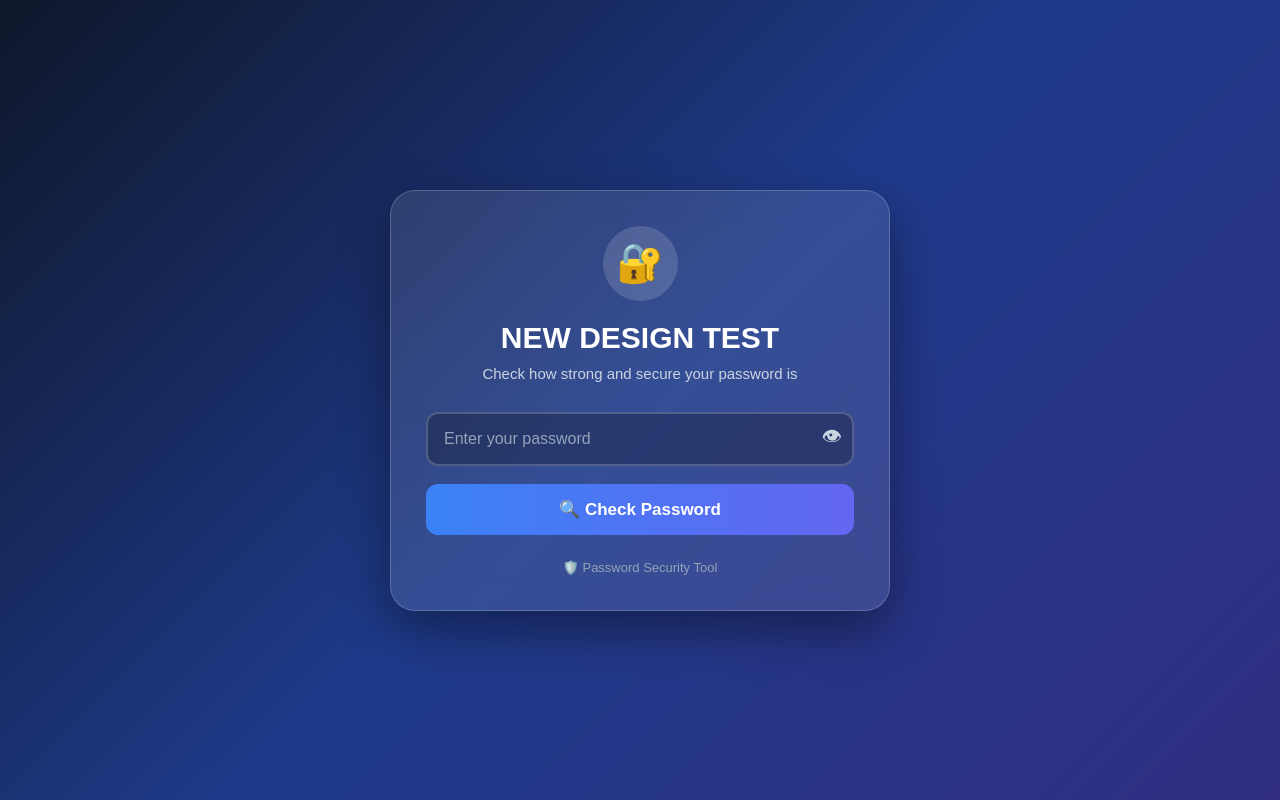
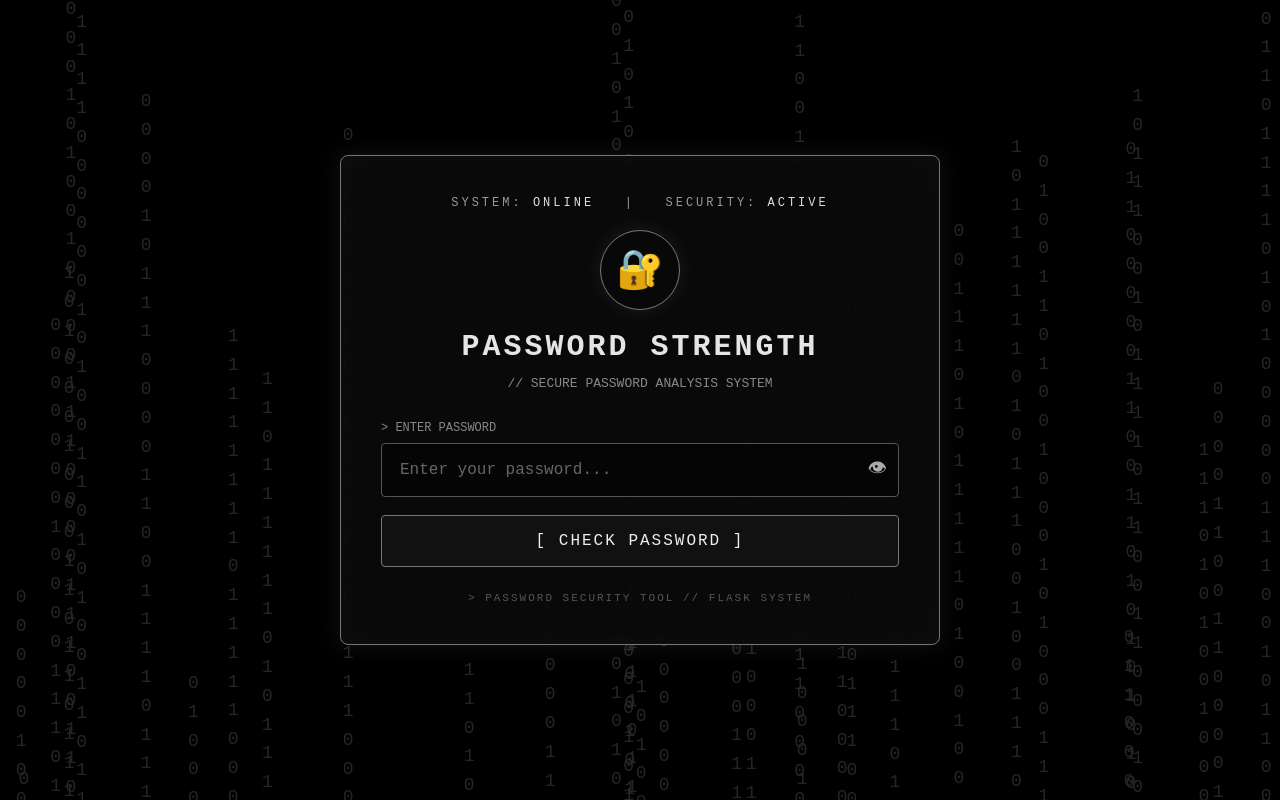
Before and after one commit to NaveenElixiar/password-strength-checker, a Flask app: page / in a window 1280 px wide. Run offline with Flask 3, Linux system fonts and the light colour scheme.

Commit message:
Update password checker interface

```diff
--- a/templates/index.html
+++ b/templates/index.html
@@ -4,7 +4,7 @@
 <meta charset="UTF-8">
 <meta name="viewport" content="width=device-width, initial-scale=1.0">
 
-    <title>NEW DESIGN TEST</title>
+<title>Password Strength Checker</title>
 
 <style>
 * {
@@ -15,74 +15,134 @@
 
 body {
     min-height: 100vh;
-            font-family: Arial, sans-serif;
-            background: linear-gradient(135deg, #0f172a, #1e3a8a, #312e81);
+    font-family: "Courier New", monospace;
+    background: #000;
+    color: #e5e5e5;
     display: flex;
     justify-content: center;
     align-items: center;
-            padding: 20px;
-            color: white;
+    padding: 25px;
+    overflow-x: hidden;
 }
 
+/* BINARY BACKGROUND */
+.binary-bg {
+    position: fixed;
+    inset: 0;
+    overflow: hidden;
+    z-index: -1;
+    opacity: 0.22;
+}
+
+.binary {
+    position: absolute;
+    top: -100px;
+    color: #aaa;
+    font-size: 18px;
+    line-height: 1.6;
+    white-space: pre;
+    animation: fall linear infinite;
+}
+
+@keyframes fall {
+    from {
+        transform: translateY(-100px);
+    }
+    to {
+        transform: translateY(110vh);
+    }
+}
+
+/* MAIN BOX */
 .container {
     width: 100%;
-            max-width: 500px;
-            background: rgba(255, 255, 255, 0.10);
-            backdrop-filter: blur(15px);
-            border: 1px solid rgba(255, 255, 255, 0.2);
-            border-radius: 25px;
-            padding: 35px;
-            box-shadow: 0 20px 50px rgba(0, 0, 0, 0.4);
+    max-width: 600px;
+    background: rgba(10, 10, 10, 0.94);
+    border: 1px solid #777;
+    border-radius: 8px;
+    padding: 40px;
+    box-shadow:
+        0 0 25px rgba(255,255,255,0.08),
+        inset 0 0 30px rgba(255,255,255,0.03);
 }
 
+/* TOP STATUS */
+.status {
+    text-align: center;
+    font-size: 12px;
+    letter-spacing: 3px;
+    color: #999;
+    margin-bottom: 20px;
+}
+
+.status span {
+    color: #ddd;
+}
+
+/* LOCK */
 .icon {
-            width: 75px;
-            height: 75px;
+    width: 80px;
+    height: 80px;
     margin: 0 auto 20px;
-            background: rgba(255, 255, 255, 0.15);
+    border: 1px solid #777;
     border-radius: 50%;
     display: flex;
     align-items: center;
     justify-content: center;
     font-size: 38px;
+    background: #080808;
+    box-shadow: 0 0 20px rgba(255,255,255,0.08);
 }
 
+/* TITLE */
 h1 {
     text-align: center;
     font-size: 30px;
-            margin-bottom: 10px;
+    letter-spacing: 3px;
+    margin-bottom: 12px;
 }
 
 .subtitle {
     text-align: center;
-            color: #cbd5e1;
+    color: #888;
+    font-size: 13px;
     margin-bottom: 30px;
-            font-size: 15px;
 }
 
+/* TERMINAL LABEL */
+.label {
+    color: #888;
+    font-size: 12px;
+    margin-bottom: 8px;
+}
+
+/* INPUT */
 .input-box {
     position: relative;
 }
 
 input {
     width: 100%;
-            padding: 16px 50px 16px 16px;
-            border: 2px solid rgba(255, 255, 255, 0.2);
-            border-radius: 12px;
-            background: rgba(0, 0, 0, 0.25);
-            color: white;
+    padding: 17px 55px 17px 18px;
+    background: #050505;
+    color: #fff;
+    border: 1px solid #555;
+    border-radius: 4px;
+    font-family: "Courier New", monospace;
     font-size: 16px;
     outline: none;
 }
 
 input::placeholder {
-            color: #94a3b8;
+    color: #666;
 }
 
 input:focus {
-            border-color: #60a5fa;
+    border-color: #ccc;
+    box-shadow: 0 0 12px rgba(255,255,255,0.08);
 }
 
+/* SHOW PASSWORD */
 .show-btn {
     position: absolute;
     right: 12px;
@@ -90,63 +150,101 @@
     transform: translateY(-50%);
     background: none;
     border: none;
-            color: #cbd5e1;
+    color: #aaa;
+    font-size: 19px;
     cursor: pointer;
-            font-size: 20px;
 }
 
+.show-btn:hover {
+    color: white;
+}
+
+/* BUTTON */
 .check-btn {
     width: 100%;
     margin-top: 18px;
-            padding: 15px;
-            border: none;
-            border-radius: 12px;
-            background: linear-gradient(90deg, #3b82f6, #6366f1);
-            color: white;
-            font-size: 17px;
-            font-weight: bold;
+    padding: 16px;
+    background: #111;
+    border: 1px solid #777;
+    color: #eee;
+    font-family: "Courier New", monospace;
+    font-size: 16px;
+    letter-spacing: 2px;
     cursor: pointer;
-            transition: 0.3s;
+    border-radius: 4px;
+    transition: 0.25s;
 }
 
 .check-btn:hover {
-            transform: translateY(-2px);
-            box-shadow: 0 8px 20px rgba(59, 130, 246, 0.4);
+    background: #222;
+    border-color: #fff;
+    box-shadow: 0 0 18px rgba(255,255,255,0.12);
 }
 
+/* RESULT */
 .result {
-            margin-top: 28px;
+    margin-top: 30px;
     padding: 22px;
-            background: rgba(0, 0, 0, 0.25);
-            border-radius: 15px;
+    background: #050505;
+    border: 1px solid #444;
+    border-radius: 4px;
+}
+
+.result-title {
+    color: #777;
+    font-size: 12px;
+    letter-spacing: 2px;
+    margin-bottom: 15px;
 }
 
 .strength {
     text-align: center;
-            font-size: 24px;
+    font-size: 23px;
     font-weight: bold;
+    letter-spacing: 2px;
     margin-bottom: 20px;
 }
 
 .weak {
-            color: #f87171;
+    color: #aaa;
 }
 
 .medium {
-            color: #facc15;
+    color: #ccc;
 }
 
 .strong {
-            color: #4ade80;
+    color: #fff;
+    text-shadow: 0 0 10px rgba(255,255,255,0.4);
 }
 
+/* STRENGTH BAR */
+.strength-bar {
+    display: flex;
+    gap: 5px;
+    margin-bottom: 22px;
+}
+
+.bar {
+    height: 7px;
+    flex: 1;
+    background: #222;
+    border: 1px solid #444;
+}
+
+.bar.active {
+    background: #ddd;
+    border-color: #fff;
+}
+
+/* REQUIREMENTS */
 .requirement {
     display: flex;
     justify-content: space-between;
-            align-items: center;
-            padding: 10px 5px;
-            border-bottom: 1px solid rgba(255,255,255,0.1);
-            color: #e2e8f0;
+    padding: 12px 5px;
+    border-bottom: 1px solid #222;
+    color: #bbb;
+    font-size: 14px;
 }
 
 .requirement:last-child {
@@ -154,29 +252,32 @@
 }
 
 .yes {
-            color: #4ade80;
+    color: #eee;
     font-weight: bold;
 }
 
 .no {
-            color: #f87171;
+    color: #666;
     font-weight: bold;
 }
 
+/* FOOTER */
 .footer {
     text-align: center;
     margin-top: 25px;
-            color: #94a3b8;
-            font-size: 13px;
+    color: #555;
+    font-size: 11px;
+    letter-spacing: 2px;
 }
 
-        @media (max-width: 500px) {
+/* MOBILE */
+@media (max-width: 600px) {
     .container {
         padding: 25px;
     }
 
     h1 {
-                font-size: 25px;
+        font-size: 22px;
     }
 }
 </style>
@@ -184,17 +285,30 @@
 
 <body>
 
+<!-- RUNNING BINARY BACKGROUND -->
+<div class="binary-bg" id="binaryBg"></div>
+
 <div class="container">
+
+    <div class="status">
+        SYSTEM: <span>ONLINE</span>
+        &nbsp; | &nbsp;
+        SECURITY: <span>ACTIVE</span>
+    </div>
 
     <div class="icon">🔐</div>
 
-    <h1>NEW DESIGN TEST</h1>
+    <h1>PASSWORD STRENGTH</h1>
 
     <p class="subtitle">
-        Check how strong and secure your password is
+        // SECURE PASSWORD ANALYSIS SYSTEM
     </p>
 
     <form method="POST">
+
+        <div class="label">
+            &gt; ENTER PASSWORD
+        </div>
 
         <div class="input-box">
 
@@ -202,7 +316,7 @@
                 type="password"
                 id="password"
                 name="password"
-                placeholder="Enter your password"
+                placeholder="Enter your password..."
                 required
             >
 
@@ -218,84 +332,96 @@
         </div>
 
         <button type="submit" class="check-btn">
-            🔍 Check Password
+            [ CHECK PASSWORD ]
         </button>
 
     </form>
-
 
     {% if result %}
 
     <div class="result">
 
+        <div class="result-title">
+            &gt; SCAN RESULT
+        </div>
+
         {% if result[0] == "Weak" %}
+
             <div class="strength weak">
-                🔴 Weak Password
+                [ WEAK PASSWORD ]
             </div>
 
         {% elif result[0] == "Medium" %}
+
             <div class="strength medium">
-                🟡 Medium Password
+                [ MEDIUM PASSWORD ]
             </div>
 
         {% else %}
+
             <div class="strength strong">
-                🟢 Strong Password
+                [ STRONG PASSWORD ]
             </div>
+
         {% endif %}
 
+        <div class="strength-bar">
+
+            <div class="bar {% if result[1] %}active{% endif %}"></div>
+            <div class="bar {% if result[2] %}active{% endif %}"></div>
+            <div class="bar {% if result[3] %}active{% endif %}"></div>
+            <div class="bar {% if result[4] %}active{% endif %}"></div>
+            <div class="bar {% if result[5] %}active{% endif %}"></div>
+
+        </div>
 
         <div class="requirement">
-            <span>8+ characters</span>
+            <span>&gt; 8+ characters</span>
 
             {% if result[1] %}
-                <span class="yes">✓ Yes</span>
+                <span class="yes">[✓]</span>
             {% else %}
-                <span class="no">✗ No</span>
+                <span class="no">[✗]</span>
             {% endif %}
         </div>
 
-
         <div class="requirement">
-            <span>Uppercase letter</span>
+            <span>&gt; Uppercase letter</span>
 
             {% if result[2] %}
-                <span class="yes">✓ Yes</span>
+                <span class="yes">[✓]</span>
             {% else %}
-                <span class="no">✗ No</span>
+                <span class="no">[✗]</span>
             {% endif %}
         </div>
 
-
         <div class="requirement">
-            <span>Lowercase letter</span>
+            <span>&gt; Lowercase letter</span>
 
             {% if result[3] %}
-                <span class="yes">✓ Yes</span>
+                <span class="yes">[✓]</span>
             {% else %}
-                <span class="no">✗ No</span>
+                <span class="no">[✗]</span>
             {% endif %}
         </div>
 
-
         <div class="requirement">
-            <span>Number</span>
+            <span>&gt; Number</span>
 
             {% if result[4] %}
-                <span class="yes">✓ Yes</span>
+                <span class="yes">[✓]</span>
             {% else %}
-                <span class="no">✗ No</span>
+                <span class="no">[✗]</span>
             {% endif %}
         </div>
 
-
         <div class="requirement">
-            <span>Special character</span>
+            <span>&gt; Special character</span>
 
             {% if result[5] %}
-                <span class="yes">✓ Yes</span>
+                <span class="yes">[✓]</span>
             {% else %}
-                <span class="no">✗ No</span>
+                <span class="no">[✗]</span>
             {% endif %}
         </div>
 
@@ -303,15 +429,15 @@
 
     {% endif %}
 
-
     <div class="footer">
-        🛡️ Password Security Tool
+        &gt; PASSWORD SECURITY TOOL // FLASK SYSTEM
     </div>
 
 </div>
 
+<script>
 
-<script>
+/* PASSWORD VISIBILITY */
 function togglePassword() {
 
     const password = document.getElementById("password");
@@ -325,6 +451,38 @@
         button.textContent = "👁";
     }
 }
+
+
+/* RUNNING 0s AND 1s */
+const binaryBg = document.getElementById("binaryBg");
+
+for (let i = 0; i < 35; i++) {
+
+    const column = document.createElement("div");
+
+    column.className = "binary";
+
+    column.style.left = Math.random() * 100 + "%";
+
+    column.style.animationDuration =
+        (5 + Math.random() * 10) + "s";
+
+    column.style.animationDelay =
+        -(Math.random() * 10) + "s";
+
+    let text = "";
+
+    for (let j = 0; j < 35; j++) {
+
+        text += Math.random() > 0.5 ? "1\n" : "0\n";
+
+    }
+
+    column.textContent = text;
+
+    binaryBg.appendChild(column);
+}
+
 </script>
 
 </body>
```
Lines whose indentation alone changed are shown as unchanged.
